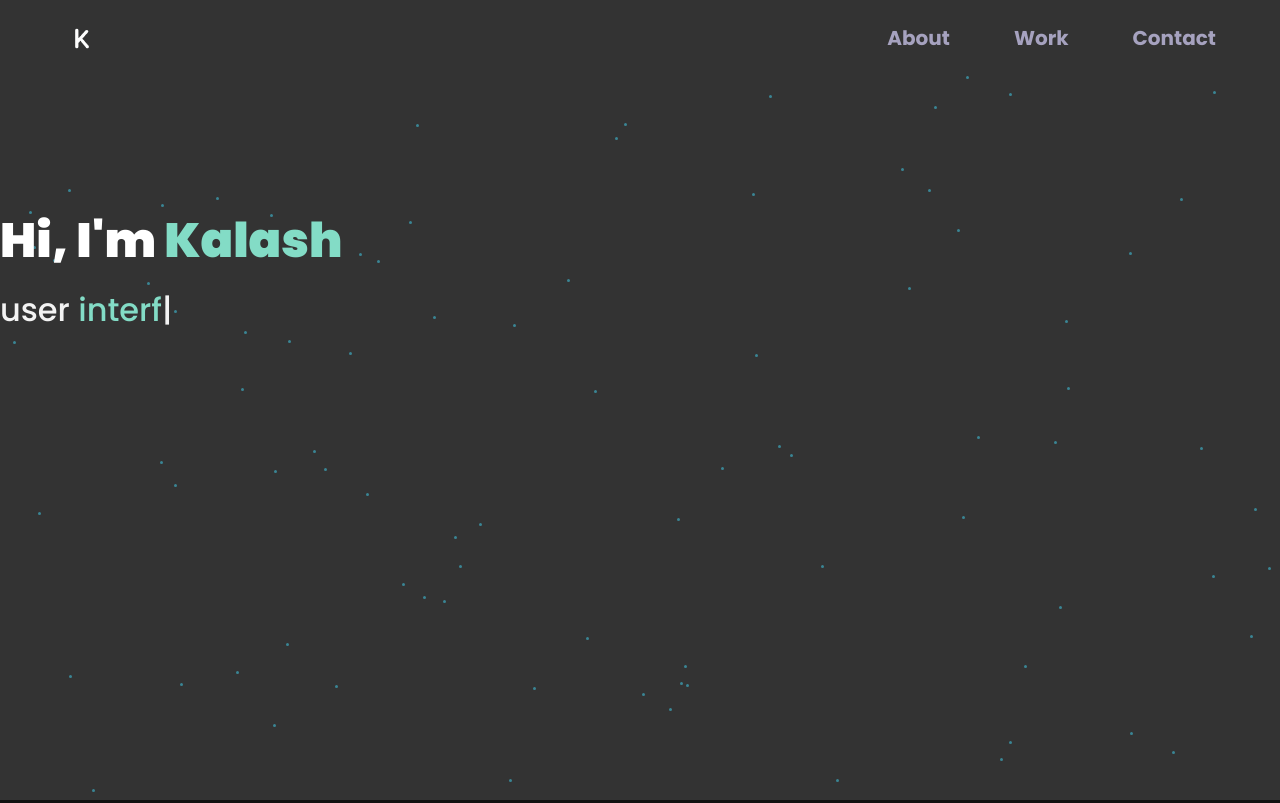
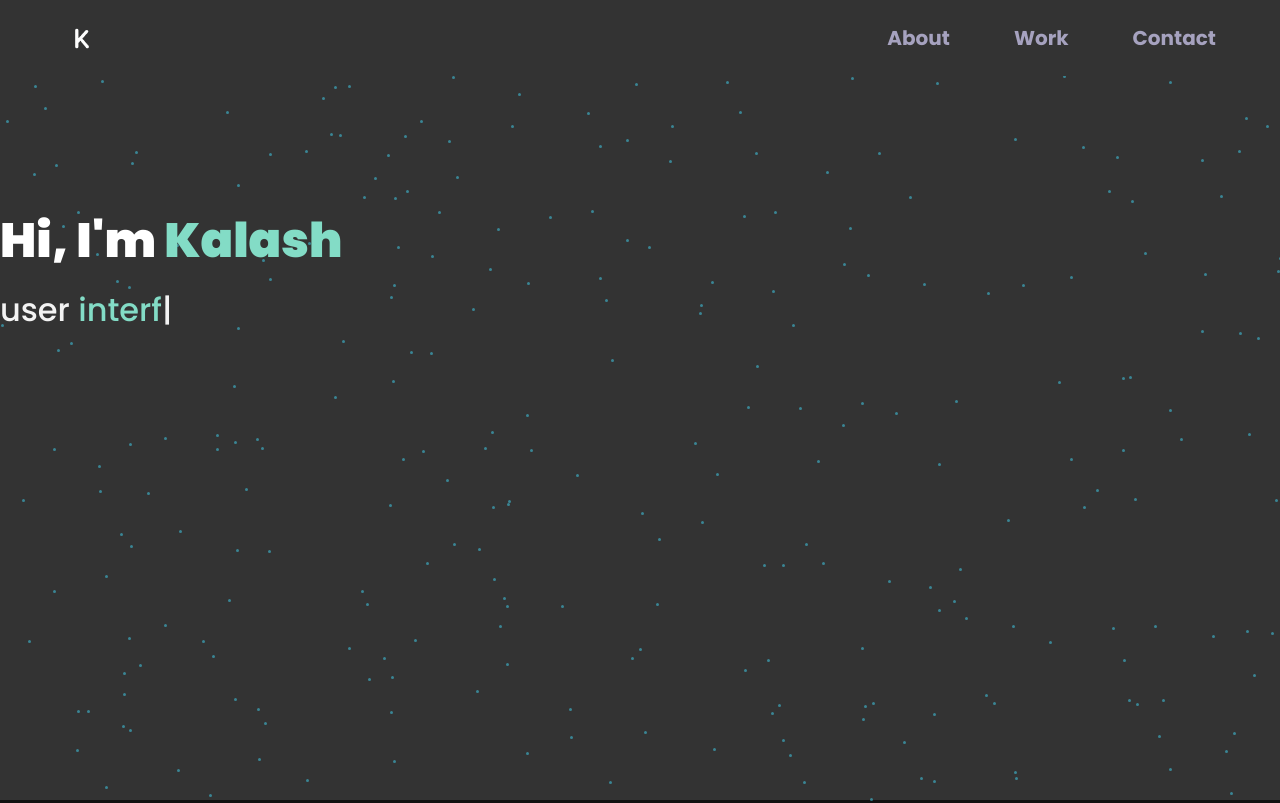
Before and after one commit to kalashjain1010/kalash_portfolio, a React (Vite) app: page / in a window 1280 px wide. Shown: the top 803 px of the page. Built offline with nearby package versions, Linux system fonts and the light colour scheme.

Commit message:
with nakli animation

```diff
--- a/src/components/Hero.jsx
+++ b/src/components/Hero.jsx
@@ -1,50 +1,138 @@
-import React from 'react';
+import React, { useState, useEffect, useRef } from 'react';
 
-const Hero = () => {
+const Node = ({ position }) => {
   return (
     <div
       style={{
-        position: 'fixed',
-        top: 0,
-        left: 0,
-        right: 0,
-        bottom: 0,
-        zIndex: '-1',
-        overflow: 'hidden',
-        backgroundColor: '#333333', // Change the background color
+        position: 'absolute',
+        width: '3px',
+        height: '3px',
+        backgroundColor: 'rgba(66, 215, 245, 0.5)',
+        borderRadius: '50%',
+        left: position.x,
+        top: position.y,
       }}
-    >
-      {/* Astro */}
-      {/* <div
-        style={{
-          position: 'absolute',
-          width: '20px',
-          height: '20px',
-          backgroundColor: '#85fffb',
-          borderRadius: '50%',
-          animation: 'astroAnimation 2s infinite',
-        }}
-        className="astro" // Apply Tailwind classes for the "Astro" object */}
-      {/* /> */}
+      className="node"
+    />
+  );
+};
 
-      {/* Nodes */}
-      {Array.from({ length: 100 }, (_, i) => (
-        <div
-          key={i}
-          style={{
-            position: 'absolute',
-            width: '3px',
-            height: '3px',
-            backgroundColor: 'rgba(66, 215, 245, 0.5)',
-            borderRadius: '50%',
-            animation: 'nodeAnimation 3s infinite',
-            left: `${Math.random() * 100}%`, // Randomize node position
-            top: `${Math.random() * 100}%`,
-          }}
-          className="node" // Apply Tailwind classes for the "Node" objects
-        />
+const Astro = ({ position }) => {
+  return (
+    <div
+      style={{
+        position: 'absolute',
+        width: '10px',
+        height: '10px',
+        backgroundColor: '#85fffb',
+        borderRadius: '50%',
+        left: position.x,
+        top: position.y,
+        // transition: 'left 0.3s ease, top 0.3s ease', // Add ease effect to Astro movement
+      }}
+      className="astro"
+    />
+  );
+};
+
+const Hero = () => {
+  const [nodes, setNodes] = useState([]);
+  const [astroPosition, setAstroPosition] = useState({ x: 0, y: 0 });
+  const astroRef = useRef(null);
+
+  useEffect(() => {
+    // Creating nodes with random positions for demonstration purposes
+    const nodesData = Array.from({ length: 300 }, (_, i) => ({
+      position: {
+        x: Math.random() * window.innerWidth,
+        y: Math.random() * window.innerHeight,
+      },
+    }));
+    setNodes(nodesData);
+  }, []);
+
+  useEffect(() => {
+    const handleMouseMove = (event) => {
+      setAstroPosition({ x: event.clientX, y: event.clientY });
+    };
+
+    window.addEventListener('mousemove', handleMouseMove);
+
+    return () => {
+      window.removeEventListener('mousemove', handleMouseMove);
+    };
+  }, []);
+
+  const findClosestNodes = () => {
+    const lineRadius = 80; // Set the line connecting radius here
+    const sortedNodes = nodes.map((node) => ({
+      ...node,
+      distance: Math.sqrt((astroPosition.x - node.position.x) ** 2 + (astroPosition.y - node.position.y) ** 2),
+    }));
+    sortedNodes.sort((a, b) => a.distance - b.distance);
+
+    return sortedNodes.filter((node) => node.distance <= lineRadius);
+  };
+
+  useEffect(() => {
+    const astroEaseMove = setInterval(() => {
+      const astroNode = astroRef.current;
+      if (astroNode) {
+        const cx = (astroPosition.x + astroNode.getBoundingClientRect().left) / 2;
+        const cy = (astroPosition.y + astroNode.getBoundingClientRect().top) / 2;
+        astroNode.style.left = `${cx}px`;
+        astroNode.style.top = `${cy}px`;
+      }
+    }, 30); // Adjust the interval to control the smoothness
+
+    return () => clearInterval(astroEaseMove);
+  }, [astroPosition]);
+
+  return (
+    <div style={{ position: 'fixed', top: 0, left: 0, right: 0, bottom: 0, zIndex: '-1', overflow: 'hidden' }}>
+    {/* Background */}
+    <div style={{ backgroundColor: '#333333', position: 'fixed', top: 0, left: 0, right: 0, bottom: 0 }} />
+
+    {/* Nodes */}
+    <div style={{ position: 'fixed', top: 0, left: 0, right: 0, bottom: 0 }}>
+      {nodes.map((node, index) => (
+        <Node key={index} position={node.position} />
       ))}
     </div>
+
+    {/* Astro */}
+    <Astro ref={astroRef} position={astroPosition} />
+
+    {/* Lines */}
+    <svg
+      style={{ position: 'fixed', top: 0, left: 0, right: 0, bottom: 0, pointerEvents: 'none' }}
+      width="100%"
+      height="100%"
+    >
+      {/* Updated line path calculations */}
+      {findClosestNodes().map((node, index) => {
+        const dx = node.position.x - astroPosition.x;
+        const dy = node.position.y - astroPosition.y;
+        const cx1 = (astroPosition.x + node.position.x) / 2;
+        const cy1 = (astroPosition.y + node.position.y) / 2;
+        const cx2 = (astroPosition.x + node.position.x) / 2;
+        const cy2 = (astroPosition.y + node.position.y) / 2;
+
+        // Create a curved path string using cubic Bezier curve
+        const curvePath = `M${astroPosition.x},${astroPosition.y} C${cx1},${cy1} ${cx2},${cy2} ${node.position.x},${node.position.y}`;
+
+        return (
+          <path
+            key={index}
+            d={curvePath}
+            stroke="rgba(66, 215, 245, 0.5)"
+            fill="transparent"
+            // style={{ strokeWidth: 0.5, transition: 'stroke 0.3s ease' }} // Set the strokeWidth and ease effect
+          />
+        );
+      })}
+    </svg>
+  </div>
   );
 };
 
```
